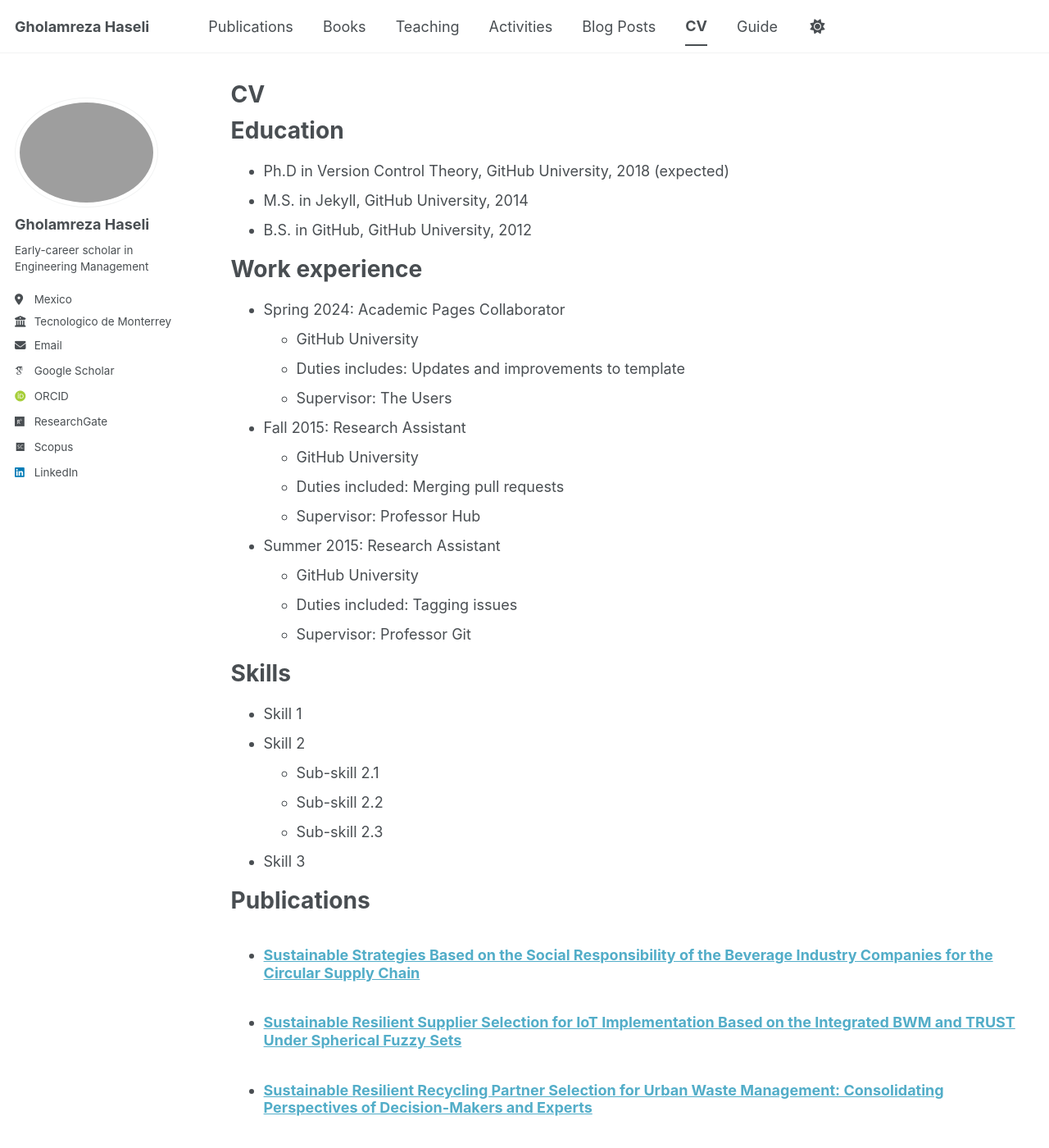
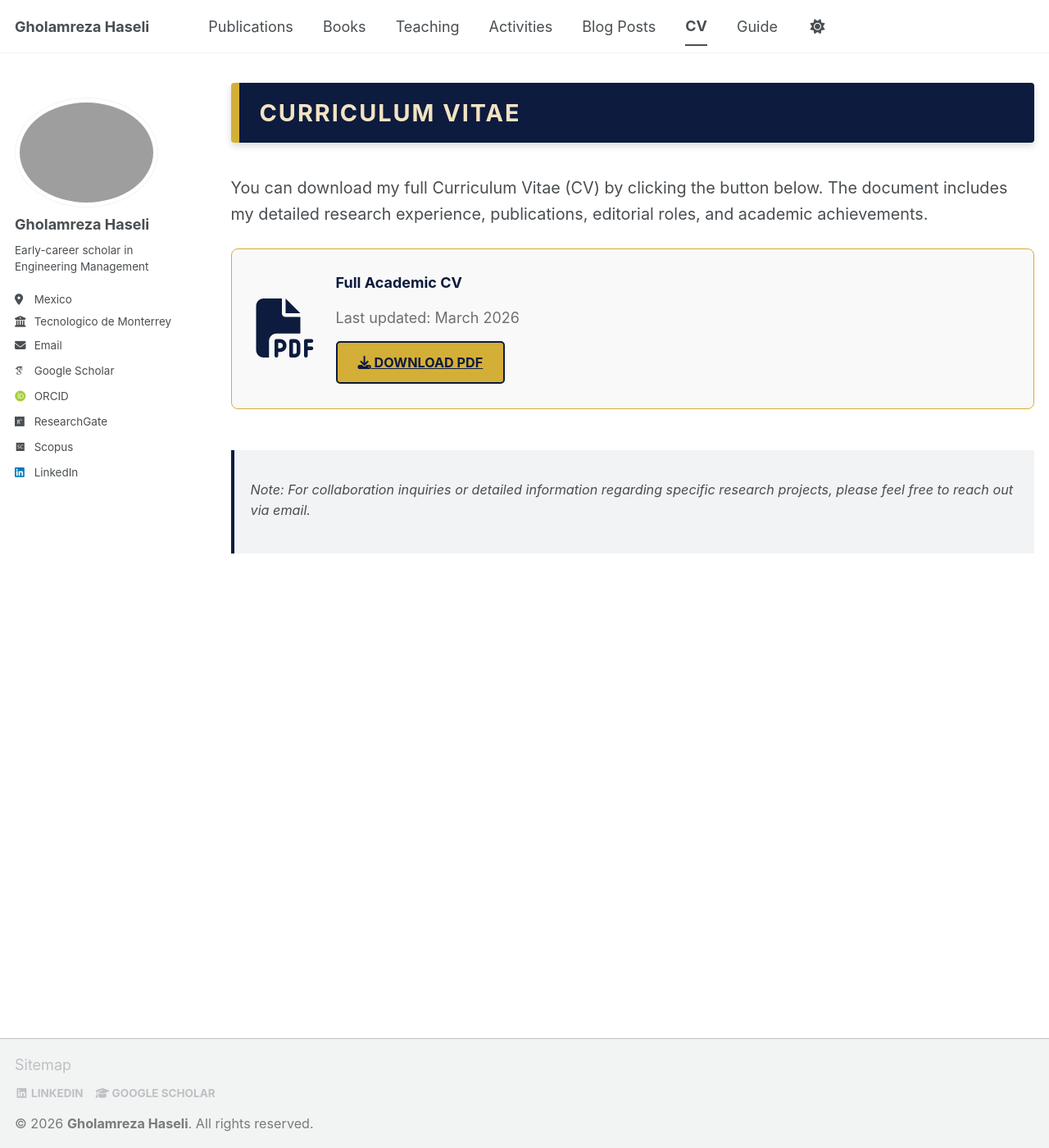
Before and after one commit to Gholamreza-Haseli/Gholamreza-Haseli.github.io, a Jekyll site: the page built from _pages/cv.md, in a window 1280 px wide and 1400 px high. Shown: the whole window at 82% size. Built offline with Jekyll 4.4.1, drawn with Linux system fonts in a browser that asks for light colours; some web fonts are replaced; a script bundle is joined from its source files by our own code; library files that are not in the unit come from our copies; some of the changed text lies outside the part shown.

Commit message:
Update cv.md

```diff
--- a/_pages/cv.md
+++ b/_pages/cv.md
@@ -1,6 +1,6 @@
 ---
 layout: archive
-title: "CV"
+title: "Curriculum Vitae"
 permalink: /cv/
 author_profile: true
 redirect_from:
@@ -9,56 +9,100 @@ redirect_from:
 
 {% include base_path %}
 
-Education
-======
-* Ph.D in Version Control Theory, GitHub University, 2018 (expected)
-* M.S. in Jekyll, GitHub University, 2014
-* B.S. in GitHub, GitHub University, 2012
+<style>
+  /* مخفی کردن تایتل پیش‌فرض */
+  .page__title {
+    display: none !important;
+  }
 
-Work experience
-======
-* Spring 2024: Academic Pages Collaborator
-  * GitHub University
-  * Duties includes: Updates and improvements to template
-  * Supervisor: The Users
+  /* باکس اصلی سرمه‌ای */
+  .poms-cv-header {
+    background-color: #0d1b3e;
+    color: #f2e3c2;
+    padding: 15px 25px;
+    border-radius: 4px;
+    margin-bottom: 40px;
+    border-left: 10px solid #d4af37;
+    font-size: 1.6em;
+    font-weight: bold;
+    text-transform: uppercase;
+    letter-spacing: 2px;
+    box-shadow: 0 4px 10px rgba(0,0,0,0.15);
+  }
 
-* Fall 2015: Research Assistant
-  * GitHub University
-  * Duties included: Merging pull requests
-  * Supervisor: Professor Hub
+  /* کارت دانلود PDF */
+  .cv-download-card {
+    display: flex;
+    align-items: center;
+    background: var(--receiver-msg-bg, #f9f9f9);
+    border: 1px solid #d4af37;
+    border-radius: 8px;
+    padding: 30px;
+    margin-top: 20px;
+    transition: all 0.3s ease;
+  }
 
-* Summer 2015: Research Assistant
-  * GitHub University
-  * Duties included: Tagging issues
-  * Supervisor: Professor Git
+  .cv-download-card:hover {
+    box-shadow: 0 10px 20px rgba(0,0,0,0.1);
+    transform: translateY(-5px);
+  }
 
-Skills
-======
-* Skill 1
-* Skill 2
-  * Sub-skill 2.1
-  * Sub-skill 2.2
-  * Sub-skill 2.3
-* Skill 3
+  .pdf-icon {
+    font-size: 4em;
+    color: #0d1b3e;
+    margin-right: 25px;
+  }
 
-Publications
-======
-  <ul>{% for post in site.publications reversed %}
-    {% include archive-single-cv.html %}
-  {% endfor %}</ul>
+  .cv-info h3 {
+    margin: 0 0 10px 0;
+    color: #0d1b3e;
+  }
 
-Talks
-======
-  <ul>{% for post in site.talks reversed %}
-    {% include archive-single-talk-cv.html  %}
-  {% endfor %}</ul>
+  /* دکمه طلایی دانلود */
+  .btn-poms-gold {
+    display: inline-block;
+    background-color: #d4af37;
+    color: #0d1b3e !important;
+    padding: 12px 25px;
+    border-radius: 5px;
+    font-weight: bold;
+    text-decoration: none;
+    text-transform: uppercase;
+    font-size: 0.9em;
+    border: 2px solid #0d1b3e;
+    transition: 0.3s;
+  }
 
-Teaching
-======
-  <ul>{% for post in site.teaching reversed %}
-    {% include archive-single-cv.html %}
-  {% endfor %}</ul>
+  .btn-poms-gold:hover {
+    background-color: #0d1b3e;
+    color: #f2e3c2 !important;
+    border-color: #d4af37;
+  }
+</style>
 
-Service and leadership
-======
-* Currently signed in to 43 different slack teams
+<div class="poms-cv-header">Curriculum Vitae</div>
+
+<p style="font-size: 1.1em; line-height: 1.6;">
+  You can download my full Curriculum Vitae (CV) by clicking the button below.
+  The document includes my detailed research experience, publications, editorial roles, and academic achievements.
+</p>
+
+<div class="cv-download-card">
+  <div class="pdf-icon">
+    <i class="fas fa-file-pdf"></i>
+  </div>
+  <div class="cv-info">
+    <h3>Full Academic CV</h3>
+    <p style="margin-bottom: 15px; opacity: 0.8;">Last updated: March 2026</p>
+    <a href="{{ base_path }}/files/Haseli_CV.pdf" class="btn-poms-gold" target="_blank">
+      <i class="fas fa-download"></i> Download PDF
+    </a>
+  </div>
+</div>
+
+<div style="margin-top: 50px; padding: 20px; border-left: 4px solid #0d1b3e; background: rgba(13, 27, 62, 0.05);">
+  <p style="font-style: italic; font-size: 0.9em;">
+    Note: For collaboration inquiries or detailed information regarding specific research projects,
+    please feel free to reach out via email.
+  </p>
+</div>
```
